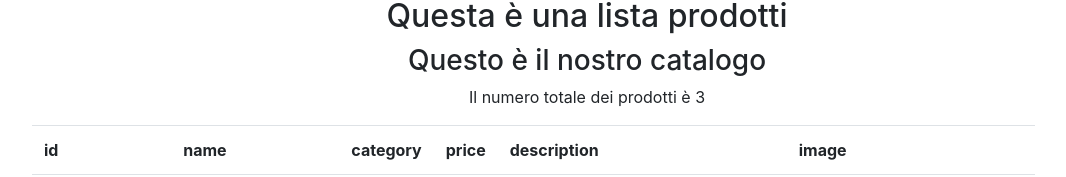
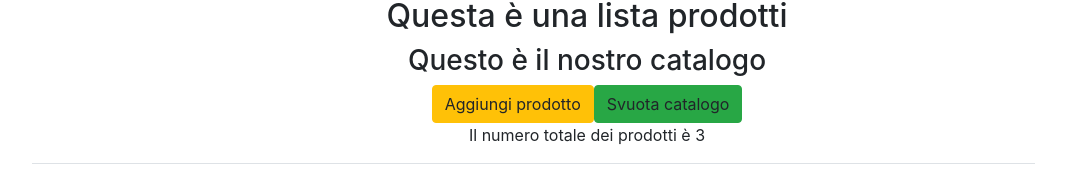
Before and after one commit to legitpappa/progetto-angular7, an Angular app in the folder giorno02/demo-martedi/: page / in a window 1280 px wide. Shown: the part 105-282 px from the top of the page, without its empty margins (53-1119 px from the left). Built offline with nearby package versions, Linux system fonts and the light colour scheme.

Commit message:
spostati prodotti in data.ts

```diff
--- /dev/null
+++ b/giorno02/demo-martedi/src/app/products-list/data.ts
@@ -0,0 +1,12 @@
+import { Product } from '../models/product';
+
+export const PRODUCTS: Product []
+= [ new Product(1, 'Harry Potter e la pietra filosofale', 'libro', 12, 'fantasy',
+'https://images.pottermore.com/bxd3o8b291gf'
++ '/3SQ3X2km8wkQIsQWa02yOY/25f258f21bdbe5f552a4419bb775f4f0/HarryPotter_WB_F4_HarryPotterMidshot_Promo_080615_Port.jpg'),
+new Product(2, 'Il silenzio degli innocenti', 'libro', 13, 'romanzo',
+ 'https://images.pottermore.com/bxd3o8b291gf/3SQ3X2km8wkQIsQWa02yOY'
++ '/25f258f21bdbe5f552a4419bb775f4f0/HarryPotter_WB_F4_HarryPotterMidshot_Promo_080615_Port.jpg'),
+new Product(3, 'Il rifugio', 'libro', 14, 'romanzo', 'https://images.pottermore.com/bxd3o8b291gf/3SQ3X2km8wkQIsQWa02yOY/'
++ '25f258f21bdbe5f552a4419bb775f4f0/HarryPotter_WB_F4_HarryPotterMidshot_Promo_080615_Port.jpg ')
+];
--- a/giorno02/demo-martedi/src/app/products-list/products-list.component.html
+++ b/giorno02/demo-martedi/src/app/products-list/products-list.component.html
@@ -1,8 +1,13 @@
 <h2>Questa è una {{title}}</h2>
 <h3>Questo è il nostro {{subtitle}}</h3>
+<a class='btn btn-warning' (click)='aggiungiProdotto()'>
+  Aggiungi prodotto
+</a>
+<a class='btn btn-success' (click)='esempioDiClick()'>
+Svuota catalogo
+</a>
 <div *ngIf="products && products.length > 0">
   <p>Il numero totale dei prodotti è {{productNumber}}</p>
-</div>
 <table class="table table-hover table-striped table-responsive">
   <th>id</th>
   <th>name</th>
@@ -19,3 +24,4 @@
 <td><img [src]="product.image" alt="not found"></td>
   </tr>
 </table>
+</div>
--- a/giorno02/demo-martedi/src/app/products-list/products-list.component.ts
+++ b/giorno02/demo-martedi/src/app/products-list/products-list.component.ts
@@ -1,6 +1,7 @@
 import { Component, OnInit } from '@angular/core';
 import { provideRouterInitializer } from '@angular/router/src/router_module';
 import { Product } from '../models/product';
+import { PRODUCTS } from './data';
 
 @Component({
   selector: 'app-products-list',
@@ -16,19 +17,19 @@ export class ProductsListComponent implements OnInit {
   constructor() {
     this.title = 'lista prodotti';
     this.subtitle = 'catalogo';
-    this.creaListaProdotti();
+    this.products = PRODUCTS;
     this.productNumber = this.products.length;
   }
-  private creaListaProdotti(): void {
-this.products.push(new Product(1, 'Harry Potter e la pietra filosofale', 'libro', 12, 'fantasy',
- 'https://images.pottermore.com/bxd3o8b291gf'
- + '/3SQ3X2km8wkQIsQWa02yOY/25f258f21bdbe5f552a4419bb775f4f0/HarryPotter_WB_F4_HarryPotterMidshot_Promo_080615_Port.jpg'));
-this.products.push(new Product(2, 'Il silenzio degli innocenti', 'libro', 13, 'romanzo',
- 'https://images.pottermore.com/bxd3o8b291gf/3SQ3X2km8wkQIsQWa02yOY'
-+ '/25f258f21bdbe5f552a4419bb775f4f0/HarryPotter_WB_F4_HarryPotterMidshot_Promo_080615_Port.jpg'));
-this.products.push(new Product(3, 'Il rifugio', 'libro', 14, 'romanzo', 'https://images.pottermore.com/bxd3o8b291gf/3SQ3X2km8wkQIsQWa02yOY/'
-+ '25f258f21bdbe5f552a4419bb775f4f0/HarryPotter_WB_F4_HarryPotterMidshot_Promo_080615_Port.jpg '));
+
+  esempioDiClick() {
+    this.products = [];
+
   }
+  aggiungiProdotto() {
+    this.products.push(new Product(this.products.length + 1, 'La Bibbia', 'libro', 15, 'fantasy',
+      'https://img.libreriadelsanto.it/books/s/s0OScTMBgYWl_s4'));
+  }
+
   ngOnInit() {
   }
 
```
